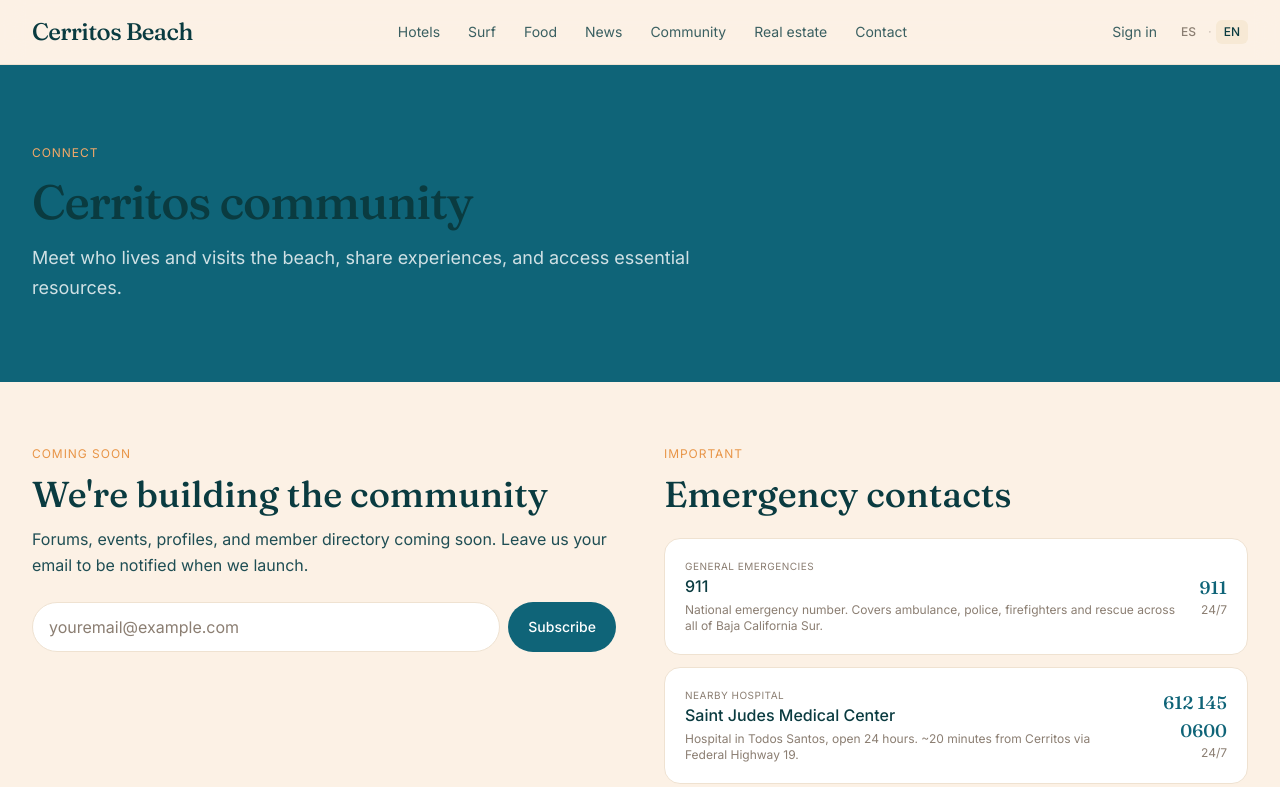
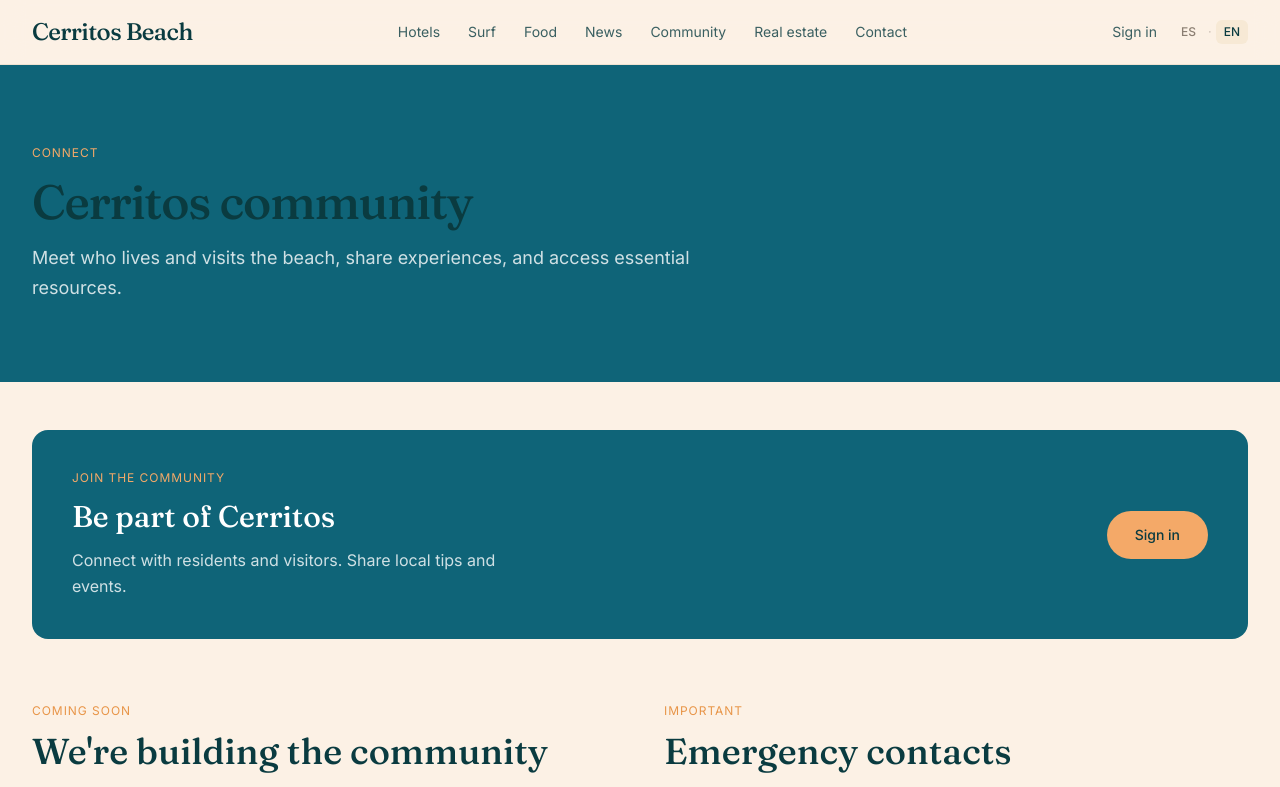
Before and after one commit to cristobalgomez-pp/cerritosbeach-web, a Next.js app: page /en/comunidad in a window 1280 px wide. Shown: the top 787 px of the page. Built offline with nearby package versions, Linux system fonts and the light colour scheme; no server answers.

Commit message:
feat(comunidad): CTA prominente de login para visitantes no autenticados

```diff
--- a/app/[locale]/comunidad/page.tsx
+++ b/app/[locale]/comunidad/page.tsx
@@ -4,6 +4,8 @@ import { Card } from "@/components/ui/Card";
 import { PageHero } from "@/components/layout/PageHero";
 import { NewsletterSignup } from "@/features/newsletter/components/NewsletterSignup";
 import { EMERGENCY_CONTACTS } from "@/lib/mock/content";
+import { getCurrentUserState } from "@/features/auth/lib/server";
+import { Link } from "@/i18n/routing";
 
 export default async function ComunidadPage({
   params,
@@ -14,6 +16,7 @@ export default async function ComunidadPage({
   setRequestLocale(l);
   const locale = l as "es" | "en";
   const t = await getTranslations("community");
+  const { user } = await getCurrentUserState();
 
   return (
     <>
@@ -22,6 +25,34 @@ export default async function ComunidadPage({
         title={t("title")}
         subtitle={t("subtitle")}
       />
+
+      {!user && (
+        <section>
+          <Container className="pt-8 md:pt-12">
+            <Card className="bg-ocean border-0 overflow-hidden">
+              <div className="p-8 md:p-10 flex flex-col md:flex-row md:items-center md:justify-between gap-6">
+                <div className="flex-1">
+                  <p className="text-xs uppercase tracking-[0.08em] text-peach mb-3">
+                    {t("cta.eyebrow")}
+                  </p>
+                  <h2 className="font-display text-2xl md:text-3xl font-medium leading-tight text-foam">
+                    {t("cta.title")}
+                  </h2>
+                  <p className="mt-3 text-foam/80 text-sm md:text-base leading-relaxed max-w-md">
+                    {t("cta.subtitle")}
+                  </p>
+                </div>
+                <Link
+                  href="/comunidad/login"
+                  className="inline-flex items-center justify-center rounded-full bg-peach px-7 py-3.5 text-sm font-medium text-ink hover:bg-peach-dark transition-colors whitespace-nowrap"
+                >
+                  {t("auth.signIn")}
+                </Link>
+              </div>
+            </Card>
+          </Container>
+        </section>
+      )}
 
       <section>
         <Container className="py-12 md:py-16">
@@ -62,6 +93,7 @@ export default async function ComunidadPage({
                         ) : null}
                       </div>
                       <div className="text-right">
+
                         <a
                           href={`tel:${c.phone.replace(/\s+/g, "")}`}
                           className="font-display text-lg font-medium text-ocean hover:underline"
--- a/messages/en.json
+++ b/messages/en.json
@@ -161,6 +161,11 @@
       "bodyP1": "To keep the community safe, each new profile is manually reviewed before getting access to the forum.",
       "bodyP2": "We'll email you when approved. Usually takes less than 24 hours.",
       "signOutButton": "Sign out"
+    },
+    "cta": {
+      "eyebrow": "Join the community",
+      "title": "Be part of Cerritos",
+      "subtitle": "Connect with residents and visitors. Share local tips and events."
     }
   },
   "realestate": {
--- a/messages/es.json
+++ b/messages/es.json
@@ -161,6 +161,11 @@
       "bodyP1": "Para mantener una comunidad segura, cada perfil nuevo se revisa manualmente antes de tener acceso al foro.",
       "bodyP2": "Te avisaremos por correo cuando estés aprobado. Generalmente toma menos de 24 horas.",
       "signOutButton": "Cerrar sesión"
+    },
+    "cta": {
+      "eyebrow": "Únete a la comunidad",
+      "title": "Sé parte de Cerritos",
+      "subtitle": "Conecta con residentes y visitantes. Comparte tips y eventos locales."
     }
   },
   "realestate": {
```
